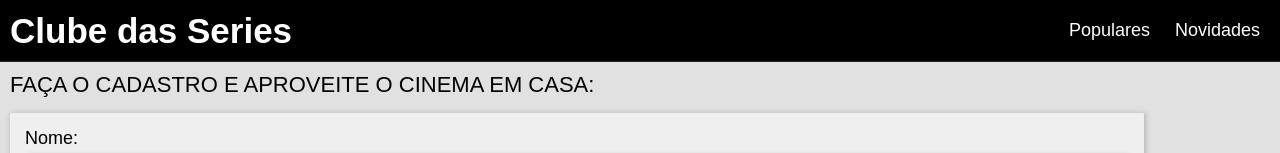
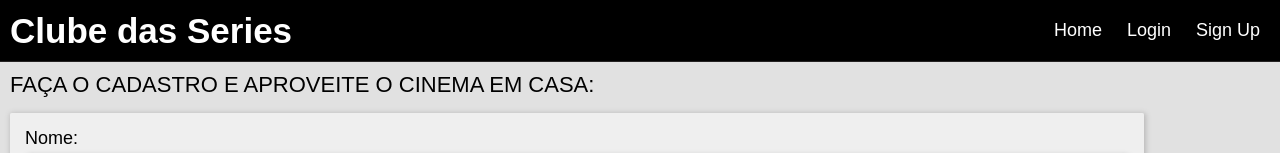
Before and after one commit to marcosfrancomarinho/cubo-serie, a React (Vite) app: page /signup in a window 1280 px wide. Shown: the top 153 px of the page. Built offline with nearby package versions, Linux system fonts and the light colour scheme; a web font is replaced by a local one.

Commit message:
'finalizado'

```diff
--- a/src/pages/Register/Register.tsx
+++ b/src/pages/Register/Register.tsx
@@ -8,7 +8,7 @@ const Register: React.FC = () => {
 	const { menu, title, footer } = React.useContext(Context) as ValuesParams;
 	return (
 		<>
-			<Header menu={menu.private} title={title} />
+			<Header menu={menu.public} title={title} />
 			<main>
 				<RegisterForm />
 			</main>
```
